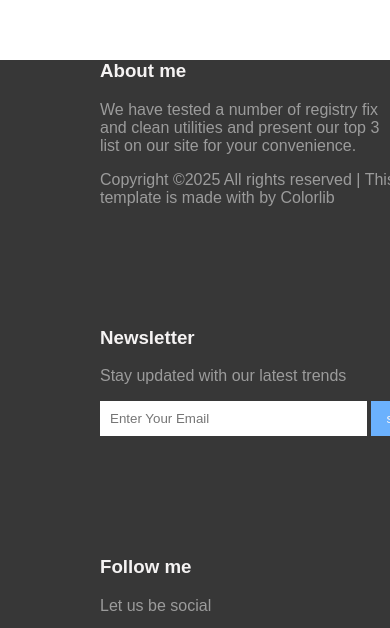
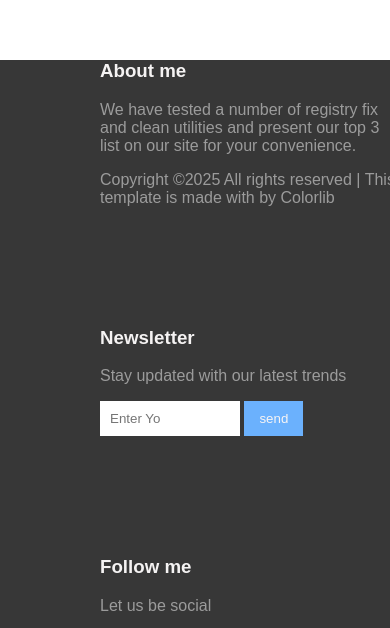
Before and after one commit to Sadek-Hossen/second-project, a plain HTML site: page index.html in a window 390 px wide. Shown: the part 9693-10321 px from the top of the page. Drawn offline with Linux system fonts and the light colour scheme.

Commit message:
Updated style.css

```diff
--- a/style.css
+++ b/style.css
@@ -423,6 +423,9 @@ outline: none;
             footer .foot .foot1 i:hover{
                 color: #6BB1FD;
             }
+            .foot1 input{
+                width: 50px;
+            }
             @media(max-width:768px){
                 header{
                     width: 100%;
@@ -608,5 +611,8 @@ outline: none;
                           footer .foot .foot1 h1{
                             text-align: center;
                           }
+                          .foot1 input{
+                            width: 50px;
+                        }
 
                     }
```
